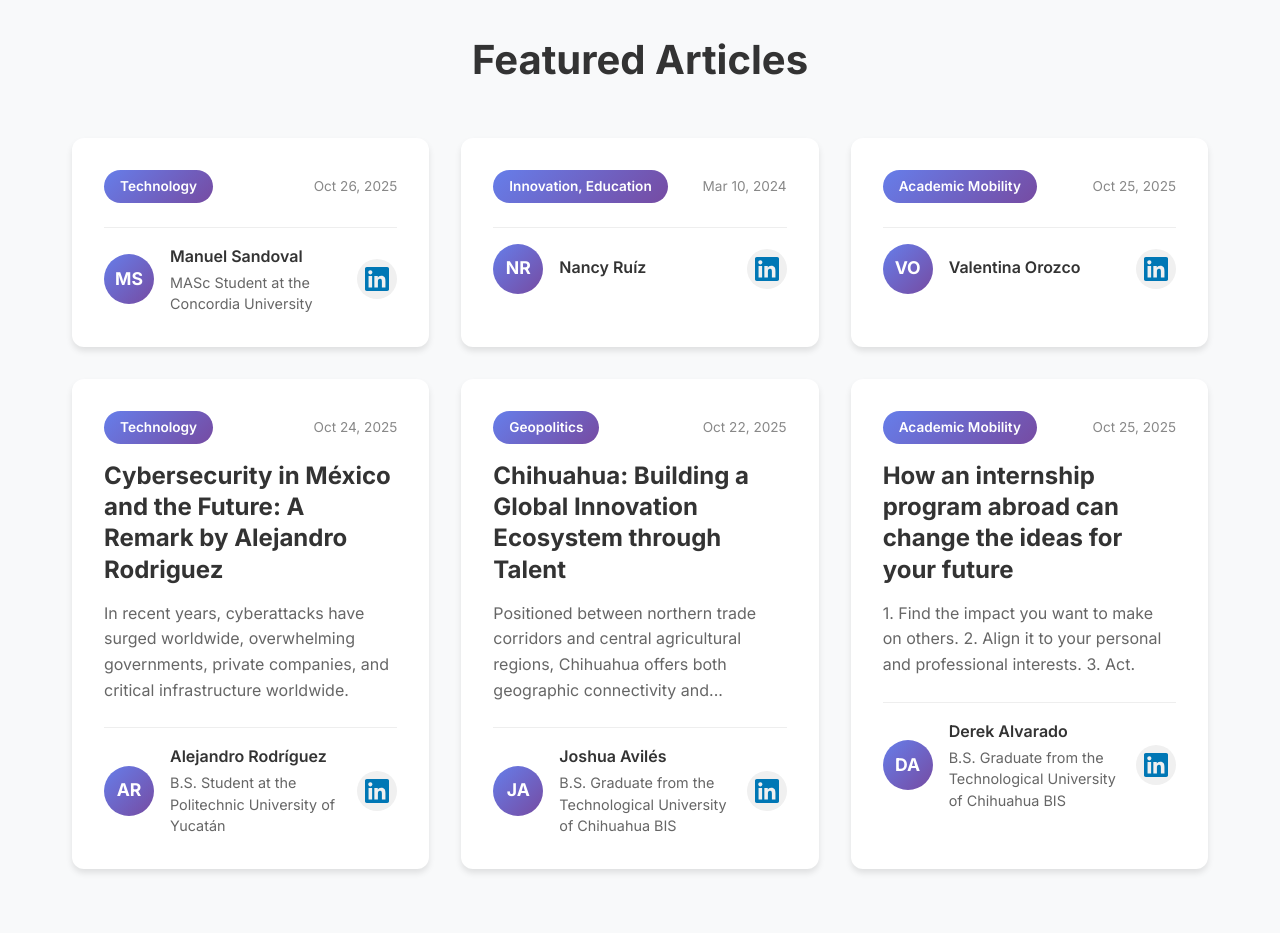
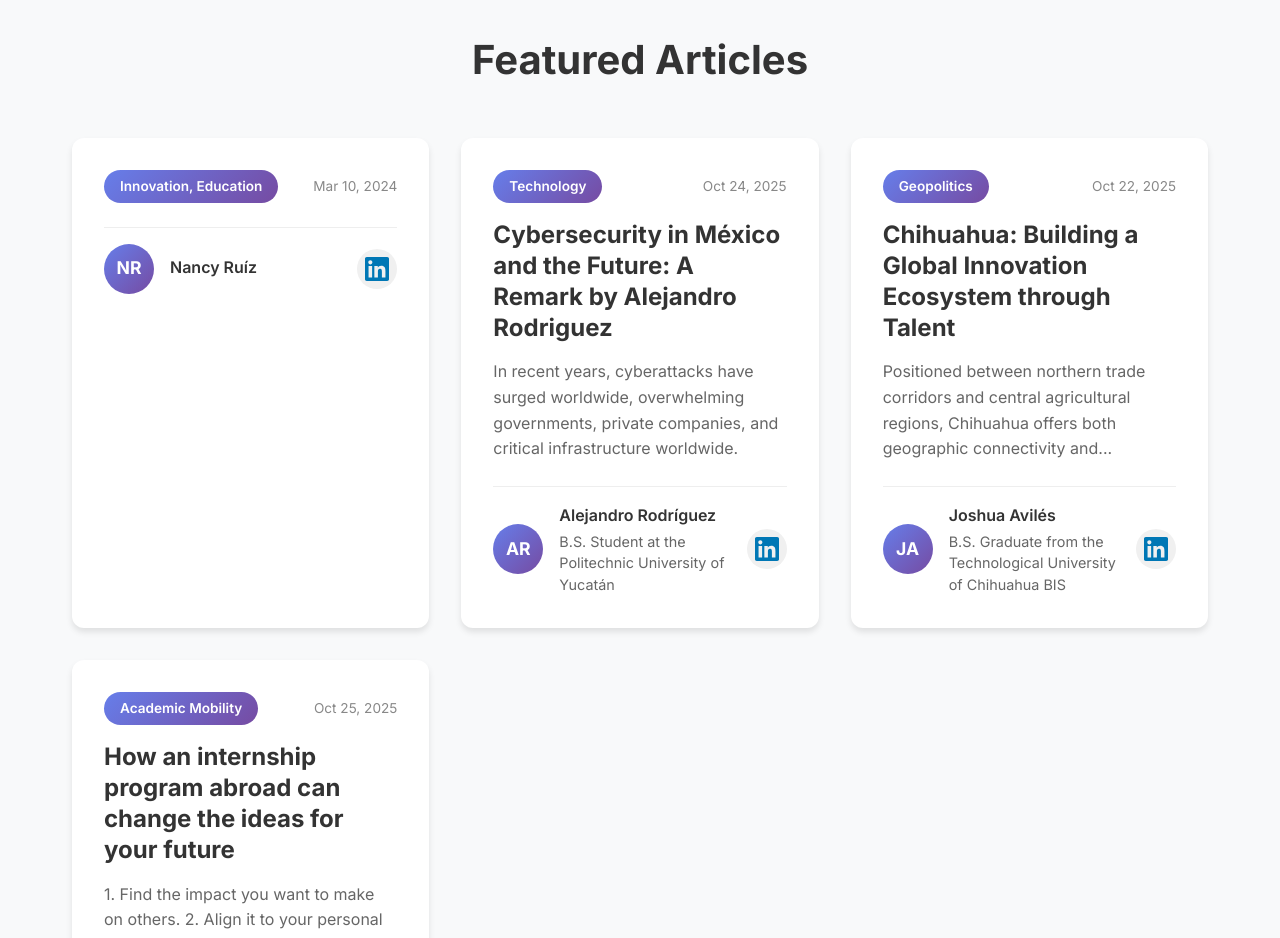
Before and after one commit to JoshuaAv07/TechTank, a React (Vite) app: page / in a window 1280 px wide. Shown: the part 960-1898 px from the top of the page. Built offline with nearby package versions, Linux system fonts and the light colour scheme.

Commit message:
remove: extra article cards

```diff
--- a/src/App.jsx
+++ b/src/App.jsx
@@ -171,26 +171,6 @@ const articles = [
     id: 1,
     title: "",
     excerpt: "",
-    category: "Technology",
-    date: "Oct 26, 2025",
-    author: {
-      name: "Manuel Sandoval",
-      title: "MASc Student at the Concordia University",
-      initials: "MS",
-      linkedin: "https://www.linkedin.com/in/manuel-sandoval-eng"
-    },
-    content: (
-      <div>
-        <p>
-
-        </p>
-      </div>
-    )
-  },
-  {
-    id: 2,
-    title: "",
-    excerpt: "",
     category: "Innovation, Education",
     date: "Mar 10, 2024",
     author: {
@@ -208,27 +188,7 @@ const articles = [
     )
   },
   {
-    id: 3,
-    title: "",
-    excerpt: "",
-    category: "Academic Mobility",
-    date: "Oct 25, 2025",
-    author: {
-      name: "Valentina Orozco",
-      title: "",
-      initials: "VO",
-      linkedin: "https://linkedin.com/in/lvalentinaorozcob"
-    },
-    content: (
-      <div>
-        <p>
-
-        </p>
-      </div>
-    )
-  },
-  {
-    id: 4,
+    id: 2,
     title: "Cybersecurity in México and the Future: A Remark by Alejandro Rodriguez",
     excerpt: "In recent years, cyberattacks have surged worldwide, overwhelming governments, private companies, and critical infrastructure worldwide.",
     category: "Technology",
@@ -292,7 +252,7 @@ const articles = [
     )
   },
   {
-    id: 5,
+    id: 3,
     title: "Chihuahua: Building a Global Innovation Ecosystem through Talent",
     excerpt: "Positioned between northern trade corridors and central agricultural regions, Chihuahua offers both geographic connectivity and...",
     category: "Geopolitics",
@@ -327,7 +287,7 @@ const articles = [
     )
   },
   {
-    id: 6,
+    id: 4,
     title: "How an internship program abroad can change the ideas for your future",
     excerpt: "1. Find the impact you want to make on others. \n 2. Align it to your personal and professional interests. \n3. Act.",
     category: "Academic Mobility",
```
